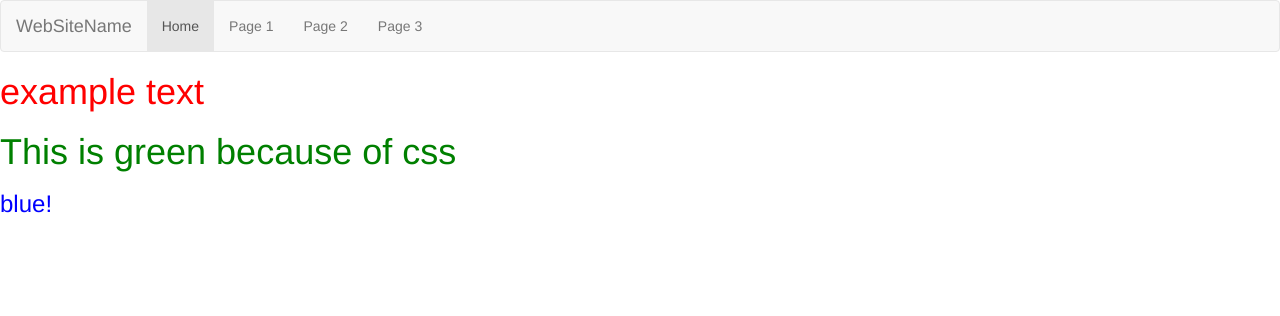
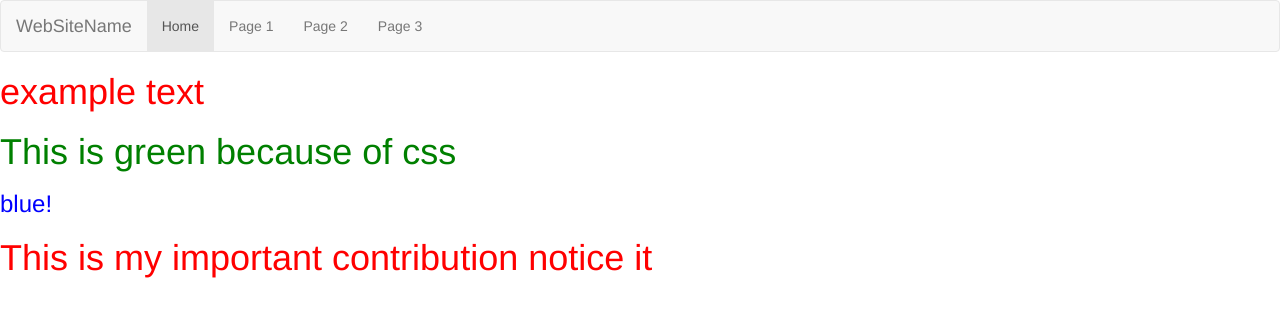
Before and after one commit to JasonxJiang/dbproject1, a plain HTML site: page index.html in a window 1280 px wide. Drawn offline with nearby package versions, Linux system fonts and the light colour scheme.

Commit message:
senpai notice me

```diff
--- a/index.html
+++ b/index.html
@@ -28,5 +28,6 @@
   	<h1>This is green because of css</h1>
   	<h3 class="test">blue!</h3>
   </div>
+  <h1>This is my important contribution notice it</h1>
 </body>
 </html>
```
